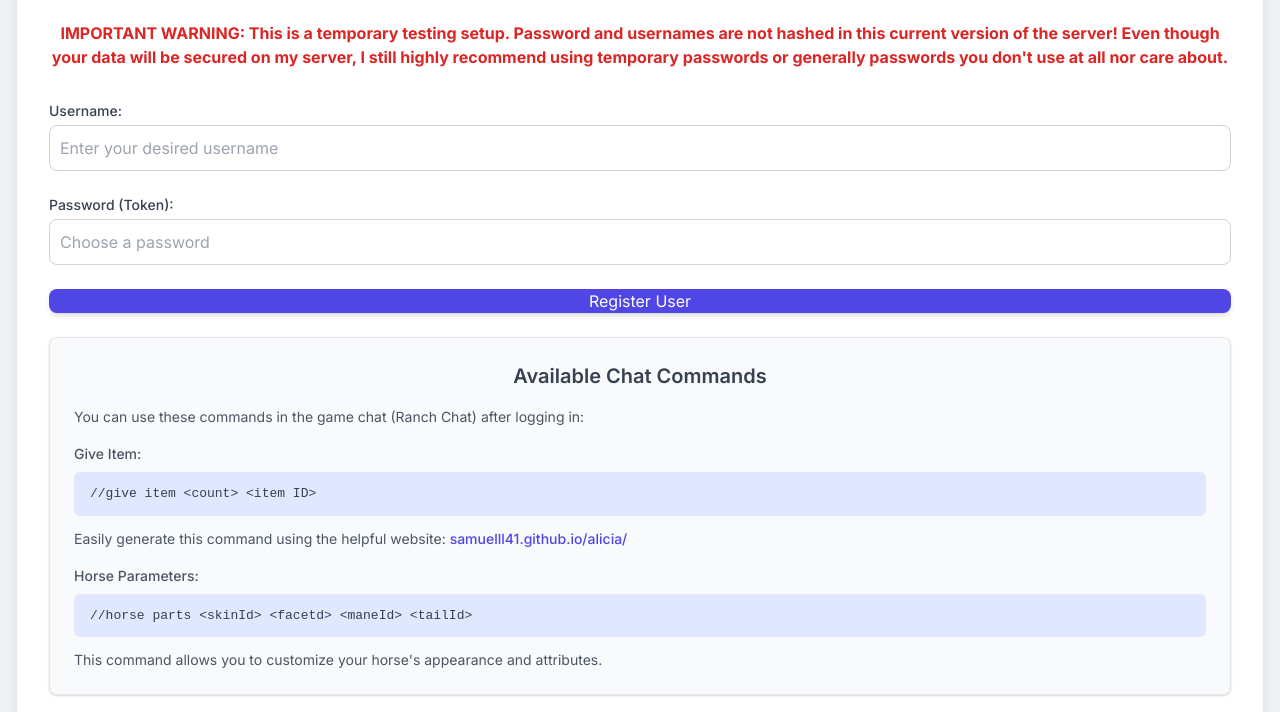
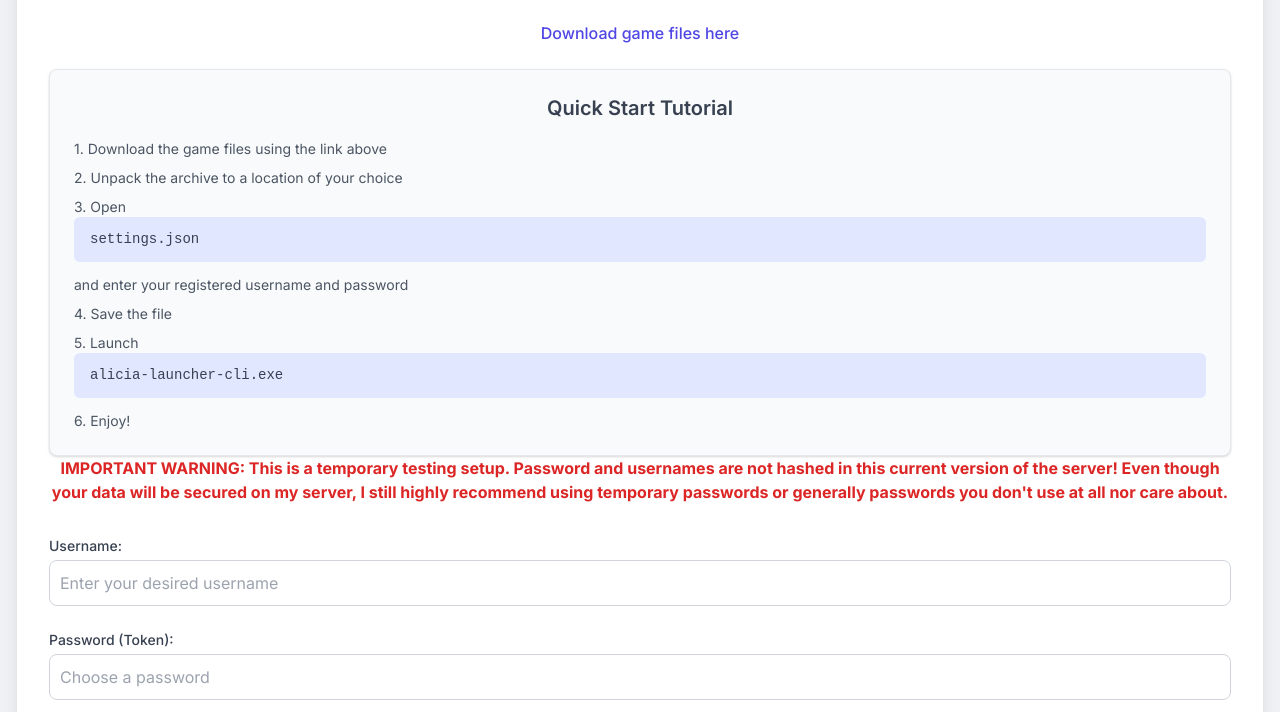
Before and after one commit to Bruhvrum/registertest, a plain HTML site: page index.html in a window 1280 px wide. Shown: the part 88-800 px from the top of the page. Drawn offline with nearby package versions, Linux system fonts and the light colour scheme.

Commit message:
Update index.html

```diff
--- a/index.html
+++ b/index.html
@@ -111,6 +111,24 @@
 <body class="flex items-center justify-center min-h-screen p-4">
     <div class="container bg-white p-8 rounded-lg shadow-xl border border-gray-200">
         <h1 class="text-3xl font-bold text-center text-gray-800 mb-6">User Account Registration</h1>
+<div class="mb-6 text-center">
+    <a href="https://drive.google.com/file/d/1ShllblCeyny8tlVcqV-WidQUR6r77itw/view?usp=drive_link"
+       class="text-indigo-600 font-medium hover:underline"
+       target="_blank" rel="noopener noreferrer">
+       Download game files here
+    </a>
+</div>
+
+<div class="info-box">
+    <h2 class="text-xl font-semibold text-gray-700 mb-4">Quick Start Tutorial</h2>
+    <p class="text-gray-600 text-sm mb-2">1. Download the game files using the link above</p>
+    <p class="text-gray-600 text-sm mb-2">2. Unpack the archive to a location of your choice</p>
+    <p class="text-gray-600 text-sm mb-2">3. Open <code>settings.json</code> and enter your registered username and password</p>
+    <p class="text-gray-600 text-sm mb-2">4. Save the file</p>
+    <p class="text-gray-600 text-sm mb-2">5. Launch <code>alicia-launcher-cli.exe</code></p>
+    <p class="text-gray-600 text-sm">6. Enjoy!</p>
+</div>
+
         <p class="text-gray-600 text-center mb-8 text-red-600 font-bold">
             IMPORTANT WARNING: This is a temporary testing setup. Password and usernames are not hashed in this current version of the server! Even though your data will be secured on my server, I still highly recommend using temporary passwords or generally passwords you don't use at all nor care about.
         </p>
```
